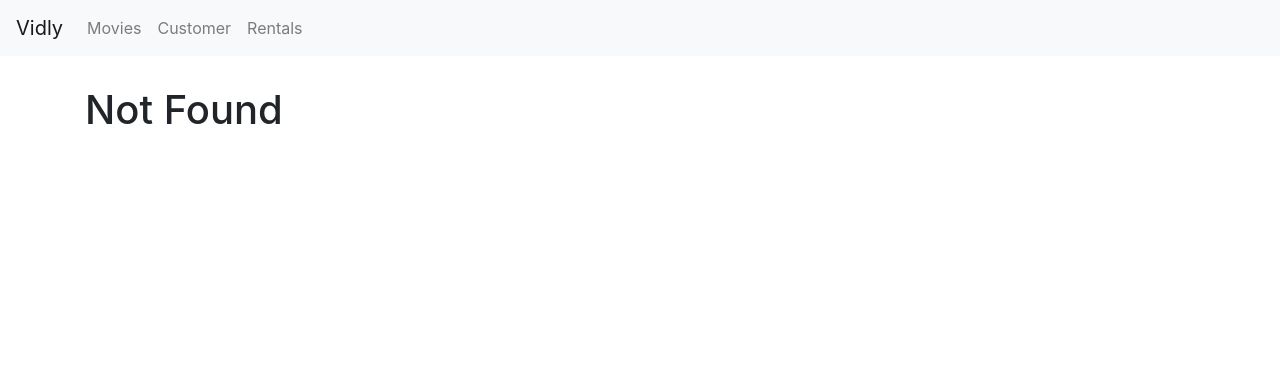
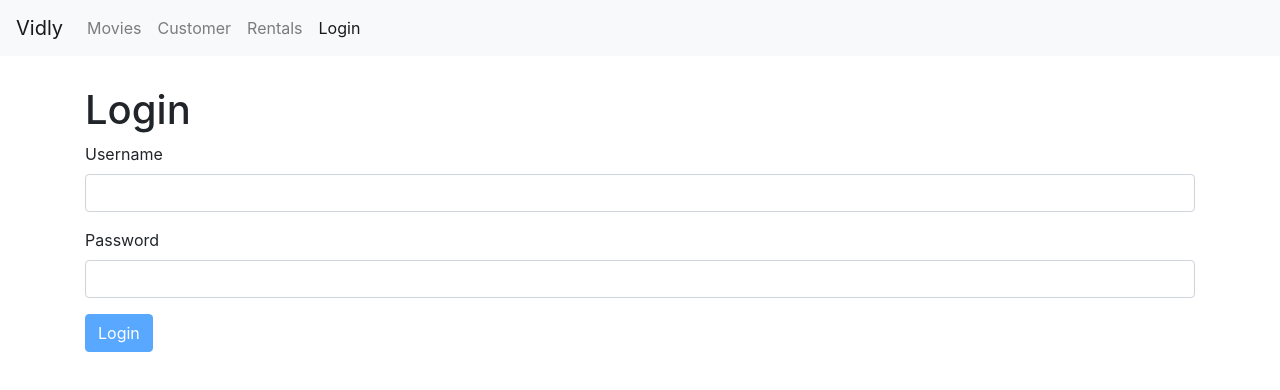
Before and after one commit to mrehanabbasi/vidly, a React (Create React App) app: page /login in a window 1280 px wide. Before the commit this address led to /not-found. Shown: the top 390 px of the page. Built offline with nearby package versions, Linux system fonts and the light colour scheme.

Commit message:
add login form

```diff
--- a/src/App.js
+++ b/src/App.js
@@ -6,6 +6,7 @@
 import NotFound from "./components/notFound";
 import NavBar from "./components/navBar";
 import MovieForm from "./components/movieForm";
+import LoginForm from "./components/loginForm";
 import "./App.css";
 
 function App() {
@@ -14,6 +15,7 @@
       <NavBar />
       <main className="container">
         <Switch>
+          <Route path="/login" component={LoginForm} />
           <Route path="/movies/:id" component={MovieForm} />
           <Route path="/movies" component={Movies} />
           <Route path="/customers" component={Customers} />
--- /dev/null
+++ b/src/components/common/input.jsx
@@ -0,0 +1,20 @@
+import React from "react";
+
+const Input = ({ name, label, value, error, onChange }) => {
+  return (
+    <div className="form-group">
+      <label htmlFor={name}>{label}</label>
+      <input
+        value={value}
+        onChange={onChange}
+        id={name}
+        name={name}
+        type="text"
+        className="form-control"
+      />
+      {error && <div className="alert alert-danger">{error}</div>}
+    </div>
+  );
+};
+
+export default Input;
--- /dev/null
+++ b/src/components/loginForm.jsx
@@ -0,0 +1,91 @@
+import React, { Component } from "react";
+import Joi from "joi-browser";
+import Input from "./common/input";
+
+class LoginForm extends Component {
+  state = {
+    account: { username: "", password: "" },
+    errors: {}
+  };
+
+  schema = {
+    username: Joi.string()
+      .required()
+      .label("Username"),
+    password: Joi.string()
+      .required()
+      .label("Password")
+  };
+
+  validate = () => {
+    const options = { abortEarly: false };
+    const { error } = Joi.validate(this.state.account, this.schema, options);
+    if (!error) return null;
+
+    const errors = {};
+    // eslint-disable-next-line no-unused-vars
+    for (let item of error.details) {
+      errors[item.path[0]] = item.message;
+    }
+    return errors;
+  };
+
+  validateProperty = ({ name, value }) => {
+    const obj = { [name]: value };
+    const schema = { [name]: this.schema[name] };
+    const { error } = Joi.validate(obj, schema);
+    return error ? error.details[0].message : null;
+  };
+
+  handleSubmit = e => {
+    e.preventDefault();
+
+    const errors = this.validate();
+    this.setState({ errors: errors || {} });
+    if (errors) return;
+
+    // call server
+    console.log("Submitted");
+  };
+
+  handleChange = ({ currentTarget: input }) => {
+    const errors = { ...this.state.errors };
+    const errorMessage = this.validateProperty(input);
+    if (errorMessage) errors[input.name] = errorMessage;
+    else delete errors[input.name];
+
+    const account = { ...this.state.account };
+    account[input.name] = input.value;
+    this.setState({ account, errors });
+  };
+
+  render() {
+    const { account, errors } = this.state;
+    return (
+      <div>
+        <h1>Login</h1>
+        <form onSubmit={this.handleSubmit}>
+          <Input
+            name="username"
+            value={account.username}
+            label="Username"
+            onChange={this.handleChange}
+            error={errors.username}
+          />
+          <Input
+            name="password"
+            value={account.password}
+            label="Password"
+            onChange={this.handleChange}
+            error={errors.password}
+          />
+          <button disabled={this.validate()} className="btn btn-primary">
+            Login
+          </button>
+        </form>
+      </div>
+    );
+  }
+}
+
+export default LoginForm;
--- a/src/components/navBar.jsx
+++ b/src/components/navBar.jsx
@@ -11,32 +11,28 @@
         className="navbar-toggler"
         type="button"
         data-toggle="collapse"
-        data-target="#navbarSupportedContent"
-        aria-controls="navbarSupportedContent"
+        data-target="#navbarNavAltMarkup"
+        aria-controls="navbarNavAltMarkup"
         aria-expanded="false"
         aria-label="Toggle navigation"
       >
         <span className="navbar-toggler-icon"></span>
       </button>
-
-      <div className="collapse navbar-collapse" id="navbarSupportedContent">
-        <ul className="navbar-nav mr-auto">
-          <li className="nav-item">
+      <div className="collapse navbar-collapse" id="navbarNavAltMarkup">
+        <div className="navbar-nav">
           <NavLink className="nav-item nav-link" to="/movies">
             Movies
           </NavLink>
-          </li>
-          <li className="nav-item">
           <NavLink className="nav-item nav-link" to="/customers">
             Customer
           </NavLink>
-          </li>
-          <li className="nav-item">
           <NavLink className="nav-item nav-link" to="/rentals">
             Rentals
           </NavLink>
-          </li>
-        </ul>
+          <NavLink className="nav-item nav-link" to="/login">
+            Login
+          </NavLink>
+        </div>
       </div>
     </nav>
   );
```
Also changed, not shown: package.json (+4 -3 lines), 1 other file (tests, documents, lock files or other folders). Lines whose indentation alone changed are shown as unchanged.
